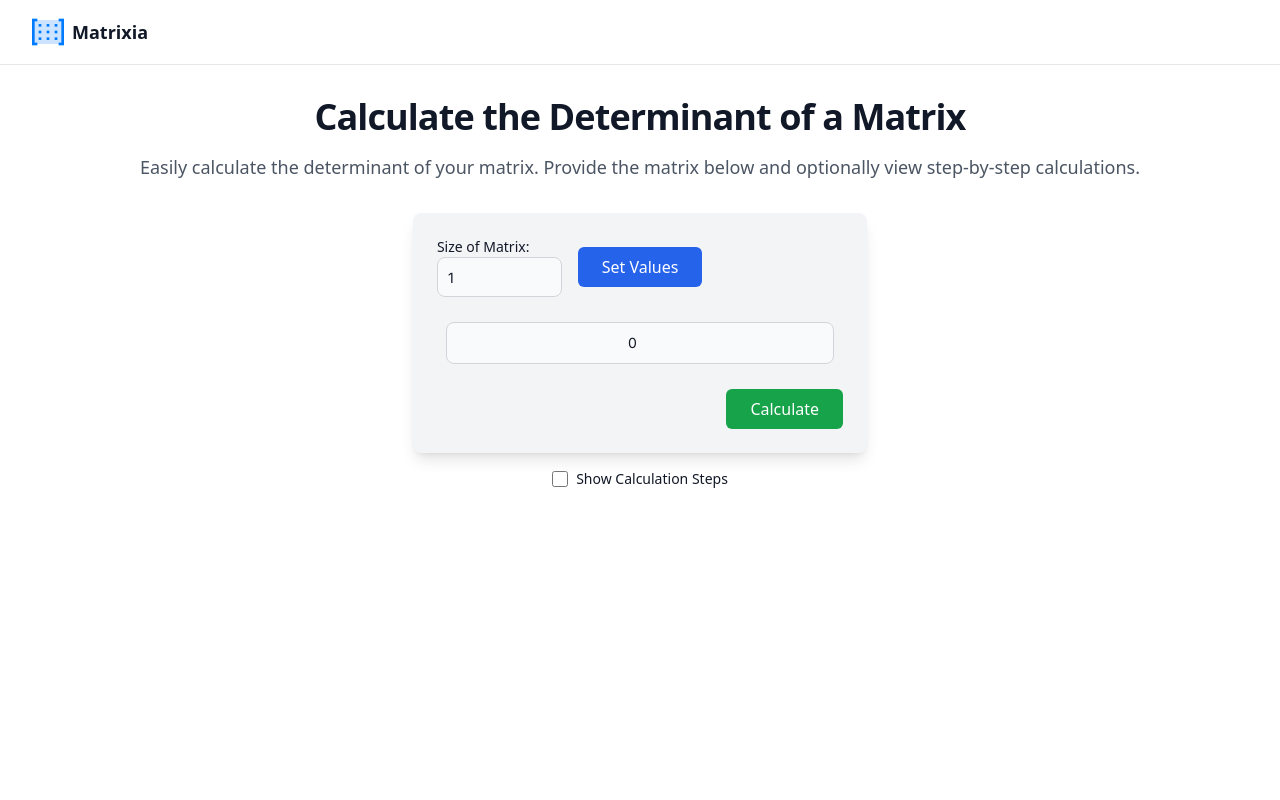
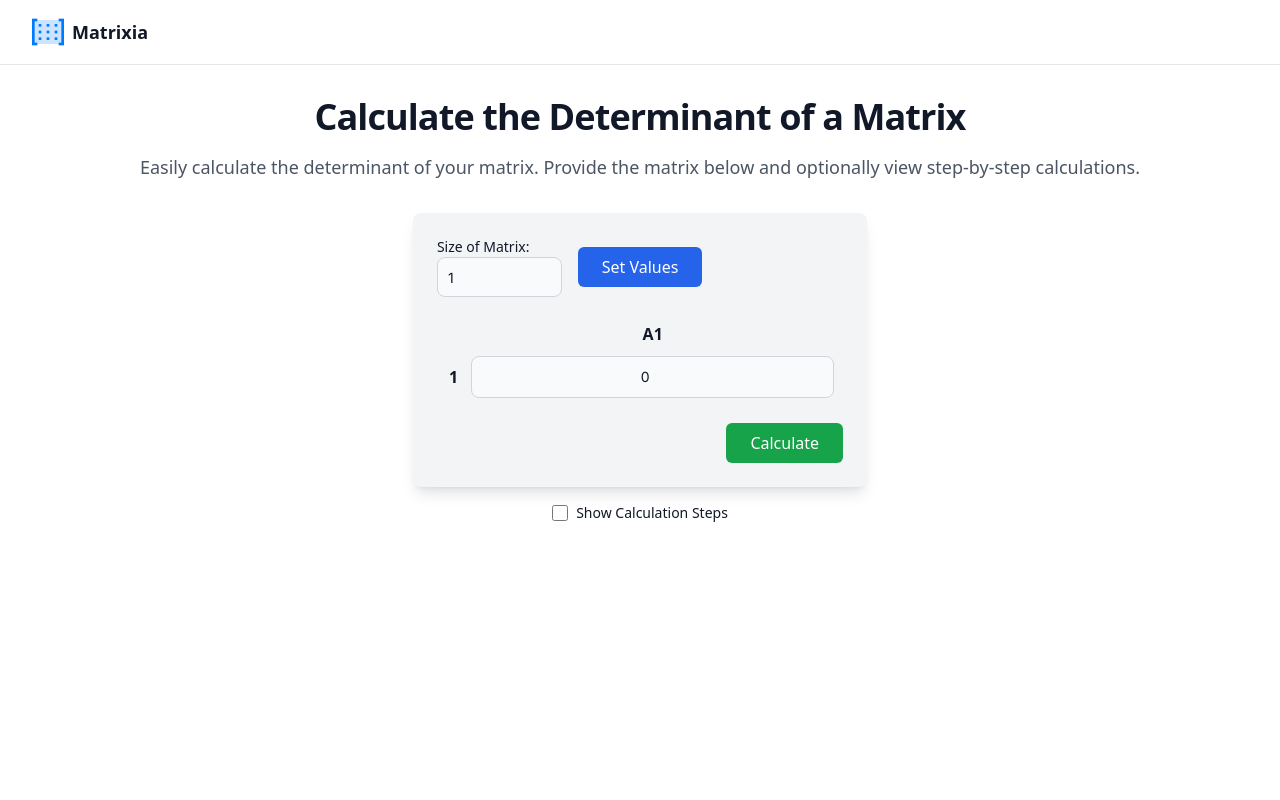
Before and after one commit to cseri502/Matrixia, a Vue app in the folder frontend/: page /determinant in a window 1280 px wide. Both pictures are taken after a click on the button "Set Values". Shown: the top 800 px of the page. Built offline with nearby package versions, Linux system fonts and the light colour scheme; some icons are missing.

Commit message:
Update
- Add loading spinner comp
 - Improve determinant calc steps

```diff
--- /dev/null
+++ b/frontend/src/components/LoadingSpinner.vue
@@ -0,0 +1,11 @@
+<template>
+    <div role="status">
+    <svg aria-hidden="true" class="inline w-10 h-10 text-gray-200 animate-spin dark:text-gray-600 fill-blue-600" viewBox="0 0 100 101" fill="none" xmlns="http://www.w3.org/2000/svg">
+        <path d="M100 50.5908C100 78.2051 77.6142 100.591 50 100.591C22.3858 100.591 0 78.2051 0 50.5908C0 22.9766 22.3858 0.59082 50 0.59082C77.6142 0.59082 100 22.9766 100 50.5908ZM9.08144 50.5908C9.08144 73.1895 27.4013 91.5094 50 91.5094C72.5987 91.5094 90.9186 73.1895 90.9186 50.5908C90.9186 27.9921 72.5987 9.67226 50 9.67226C27.4013 9.67226 9.08144 27.9921 9.08144 50.5908Z" fill="currentColor"/>
+        <path d="M93.9676 39.0409C96.393 38.4038 97.8624 35.9116 97.0079 33.5539C95.2932 28.8227 92.871 24.3692 89.8167 20.348C85.8452 15.1192 80.8826 10.7238 75.2124 7.41289C69.5422 4.10194 63.2754 1.94025 56.7698 1.05124C51.7666 0.367541 46.6976 0.446843 41.7345 1.27873C39.2613 1.69328 37.813 4.19778 38.4501 6.62326C39.0873 9.04874 41.5694 10.4717 44.0505 10.1071C47.8511 9.54855 51.7191 9.52689 55.5402 10.0491C60.8642 10.7766 65.9928 12.5457 70.6331 15.2552C75.2735 17.9648 79.3347 21.5619 82.5849 25.841C84.9175 28.9121 86.7997 32.2913 88.1811 35.8758C89.083 38.2158 91.5421 39.6781 93.9676 39.0409Z" fill="currentFill"/>
+    </svg>
+    <span class="sr-only">Loading...</span>
+</div>
+</template>
+
+<script setup lang="ts"></script>
--- a/frontend/src/components/MatrixInput.vue
+++ b/frontend/src/components/MatrixInput.vue
@@ -35,9 +35,24 @@
     <!-- Matrix table -->
     <div v-if="matrix.length > 0" class="mt-4 overflow-x-auto">
       <table class="min-w-full border-separate border-spacing-2 border-none">
+        <thead>
+          <tr>
+            <th></th>
+            <th
+              v-for="colIndex in matrix[0].length"
+              :key="'header-' + colIndex"
+              class="text-center text-gray-900 dark:text-gray-300"
+            >
+              {{ 'A' + colIndex }}
+            </th>
+          </tr>
+        </thead>
         <tbody>
-          <tr v-for="(row, rowIndex) in matrix" :key="rowIndex">
-            <td v-for="(_, colIndex) in row" :key="colIndex">
+          <tr v-for="(row, rowIndex) in matrix" :key="'row-' + rowIndex">
+            <td class="text-center font-bold text-gray-900 dark:text-gray-300">
+              {{ rowIndex + 1 }}
+            </td>
+            <td v-for="(_, colIndex) in row" :key="'cell-' + rowIndex + '-' + colIndex">
               <input
                 type="number"
                 v-model.number="matrix[rowIndex][colIndex]"
--- a/frontend/src/views/Determinant.vue
+++ b/frontend/src/views/Determinant.vue
@@ -2,7 +2,7 @@
   <div class="relative mx-auto min-h-screen max-w-7xl px-4 py-8 flex flex-col">
     <!-- Title -->
     <div class="text-center mb-8">
-      <h2 class="text-4xl font-extrabold tracking-tight text-gray-900 dark:text-white">
+      <h2 class="text-4xl font-bold tracking-tight text-gray-900 dark:text-white">
         Calculate the Determinant of a Matrix
       </h2>
       <p class="mt-4 text-lg text-gray-600 dark:text-gray-300">
@@ -34,19 +34,37 @@
       </p>
 
       <!-- Calculation Steps -->
-      <div v-if="showSteps && stepsExist" class="mt-4">
-        <h4 class="text-lg font-semibold text-gray-900 dark:text-white">Calculation Steps</h4>
+      <div v-if="showSteps && stepsExist && calculationResult.steps" class="mt-4">
+        <h4 class="mb-2 text-lg font-semibold text-gray-900 dark:text-white">Calculation Steps using Gaussian elimination</h4>
         <div class="space-y-6">
-          <div v-for="(stepMatrix, stepIndex) in calculationResult.steps?.slice(0, -1)" :key="stepIndex"
+          <div v-for="(stepMatrix, stepIndex) in calculationResult.steps" :key="stepIndex"
             class="bg-white dark:bg-gray-700 p-4 rounded-lg shadow-sm">
             <p class="text-sm font-medium text-gray-700 dark:text-gray-300 mb-2">
               Step {{ stepIndex + 1 }}
             </p>
             <table class="min-w-full border-separate border-spacing-2 border-none">
+              <thead>
+                <tr>
+                  <th></th>
+                  <th v-for="colIndex in stepMatrix.length" :key="'header-' + colIndex"
+                    class="px-2 py-1 text-center text-gray-900 dark:text-gray-300">
+                    {{ 'A' + colIndex }}
+                  </th>
+                </tr>
+              </thead>
               <tbody>
-                <tr v-for="(row, rowIndex) in stepMatrix" :key="rowIndex">
-                  <td v-for="(value, colIndex) in row" :key="colIndex"
-                    class="px-2 py-1 text-center text-gray-900 dark:text-gray-300 bg-gray-50 dark:bg-gray-800 rounded-md">
+                <tr v-for="(row, rowIndex) in stepMatrix" :key="'row-' + rowIndex">
+                  <td class="px-2 py-1 text-center font-bold text-gray-900 dark:text-gray-300">
+                    {{ rowIndex + 1 }}
+                  </td>
+                  <td v-for="(value, colIndex) in row" :key="'cell-' + rowIndex + '-' + colIndex"
+                    :class="[
+                      'px-2 py-1 text-center rounded-md',
+                      stepIndex === calculationResult.steps.length - 1 && rowIndex === colIndex
+                        ? 'bg-yellow-200 dark:bg-yellow-500 dark:text-slate-900'
+                        : 'bg-gray-50 dark:bg-gray-800',
+                      'text-gray-900 dark:text-gray-300'
+                    ]">
                     {{ formatNumber(value) }}
                   </td>
                 </tr>
@@ -55,6 +73,7 @@
           </div>
         </div>
       </div>
+
     </div>
   </div>
 </template>
@@ -63,6 +82,7 @@
 import { ref, computed } from 'vue';
 import { formatNumber } from '../utility/functions'
 import MatrixInput from '../components/MatrixInput.vue';
+import LoadingSpinner from '../components/LoadingSpinner.vue';
 
 interface IDeterminantResult {
   determinant: number;
@@ -71,7 +91,6 @@
 
 const showSteps = ref(false);
 const calculationResult = ref<null | IDeterminantResult>(null);
-
 const stepsExist = computed(() => calculationResult.value?.steps && calculationResult.value.steps.length > 0);
 
 const handleResult = (result: IDeterminantResult) => {
```
